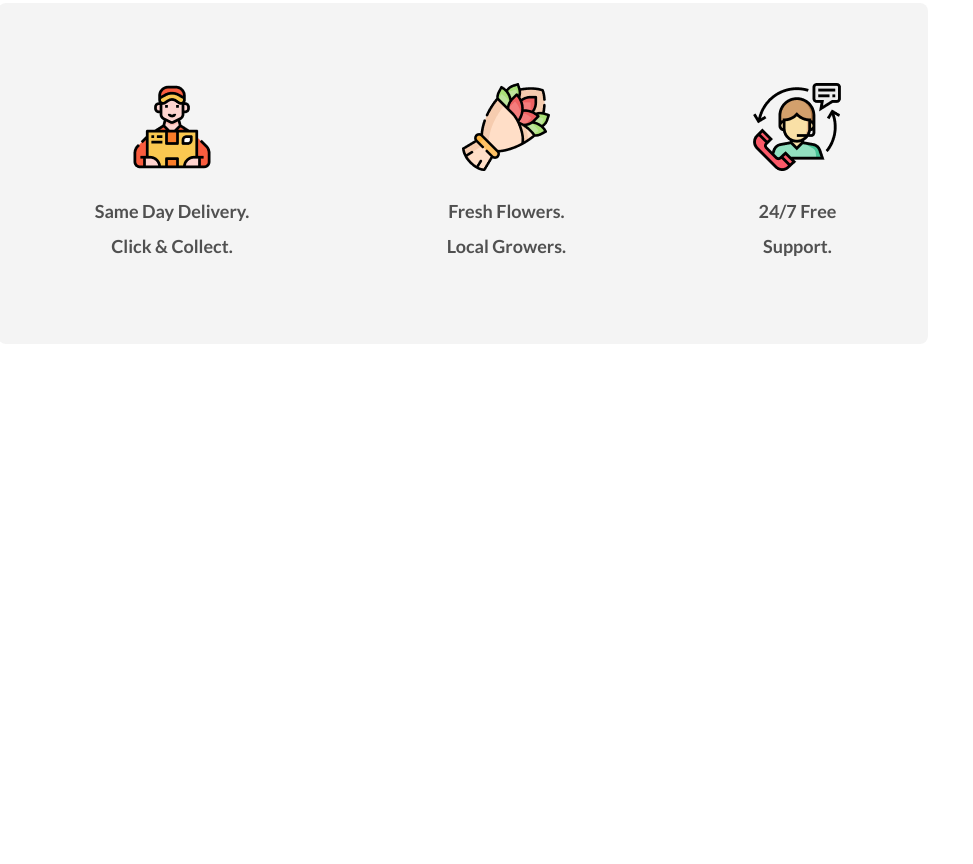
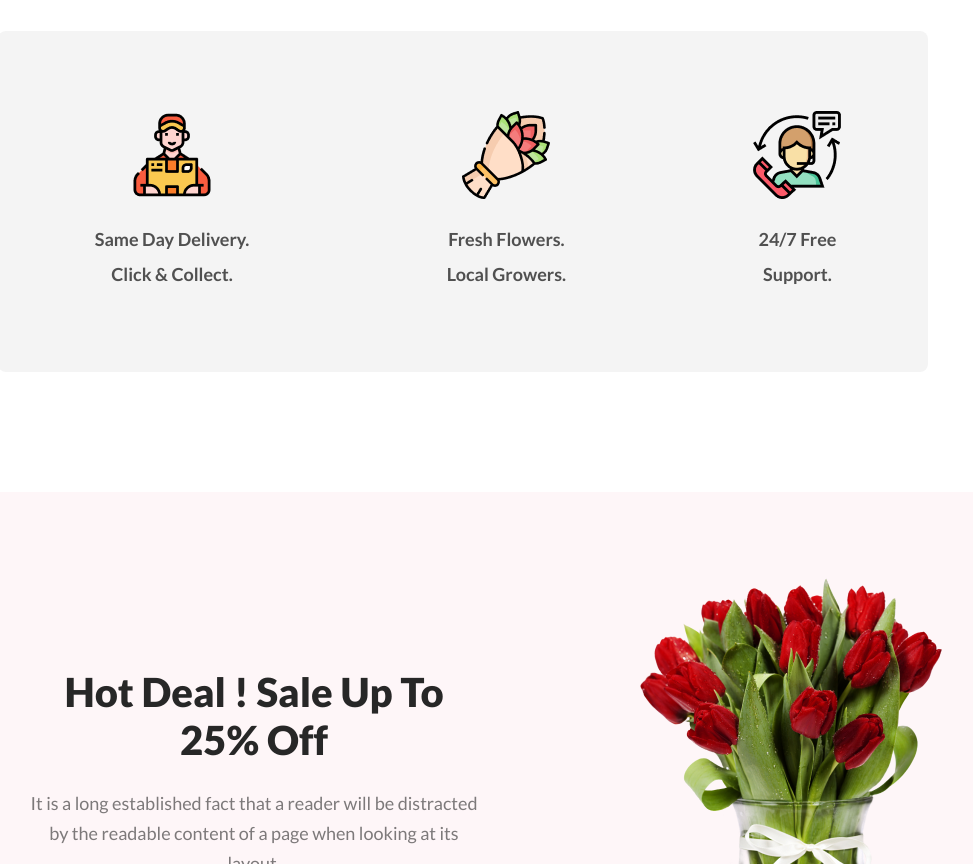
Before and after one commit to sanji06e/assignment-flowershop, a plain HTML site: page index.html in a window 1280 px wide. Shown: the part 1936-2800 px from the top of the page, without its empty margins (177-1150 px from the left). Before the commit the page ends 2400 px from the top, so only its background shows below. Drawn offline with Linux system fonts and the light colour scheme.

Commit message:
finished hot deal section

```diff
--- a/index.html
+++ b/index.html
@@ -96,6 +96,18 @@
           </div>
         </div>
       </section>
+      <section class="hot-deal">
+        <div class="deal-container">
+          <div class="deal-info">
+            <H2 class="shared-title">Hot Deal ! Sale Up To 25% Off</H2>
+            <p class="shared-para">It is a long established fact that a reader will be distracted by the readable content of a page when looking at its layout.</p>
+            <button class="primarybtn">Sign Up</button>
+          </div>
+          <div class="deal-image">
+            <img src="Flower Asset/pngwing 8.png" alt="" class="rose">
+          </div>
+        </div>
+      </section>
     </main>
     <footer></footer>
   </body>
--- a/styles/style.css
+++ b/styles/style.css
@@ -57,8 +57,9 @@ body {
   border: 0px;
   padding: 20px 40px;
   color: #fff;
-  font-size: 20px;
-  font-weight: 700;
+  font-size: 18px;
+  font-weight: 600;
+  margin-top: 30px;
 }
 /* featured flowers */
 .featured-images {
@@ -142,3 +143,20 @@ body {
   font-weight: 600;
   line-height: 35px;
 }
+/* hot deal section */
+.deal-container {
+  display: flex;
+  justify-content: space-around;
+  align-items: center;
+  border-radius: 8px;
+  background: rgba(229, 84, 115, 0.05);
+  margin-bottom: 100px;
+}
+.deal-info {
+  text-align: center;
+  padding-left: 200px;
+  padding-bottom: 50px;
+}
+.rose {
+  padding: 80px 150px;
+}
```
